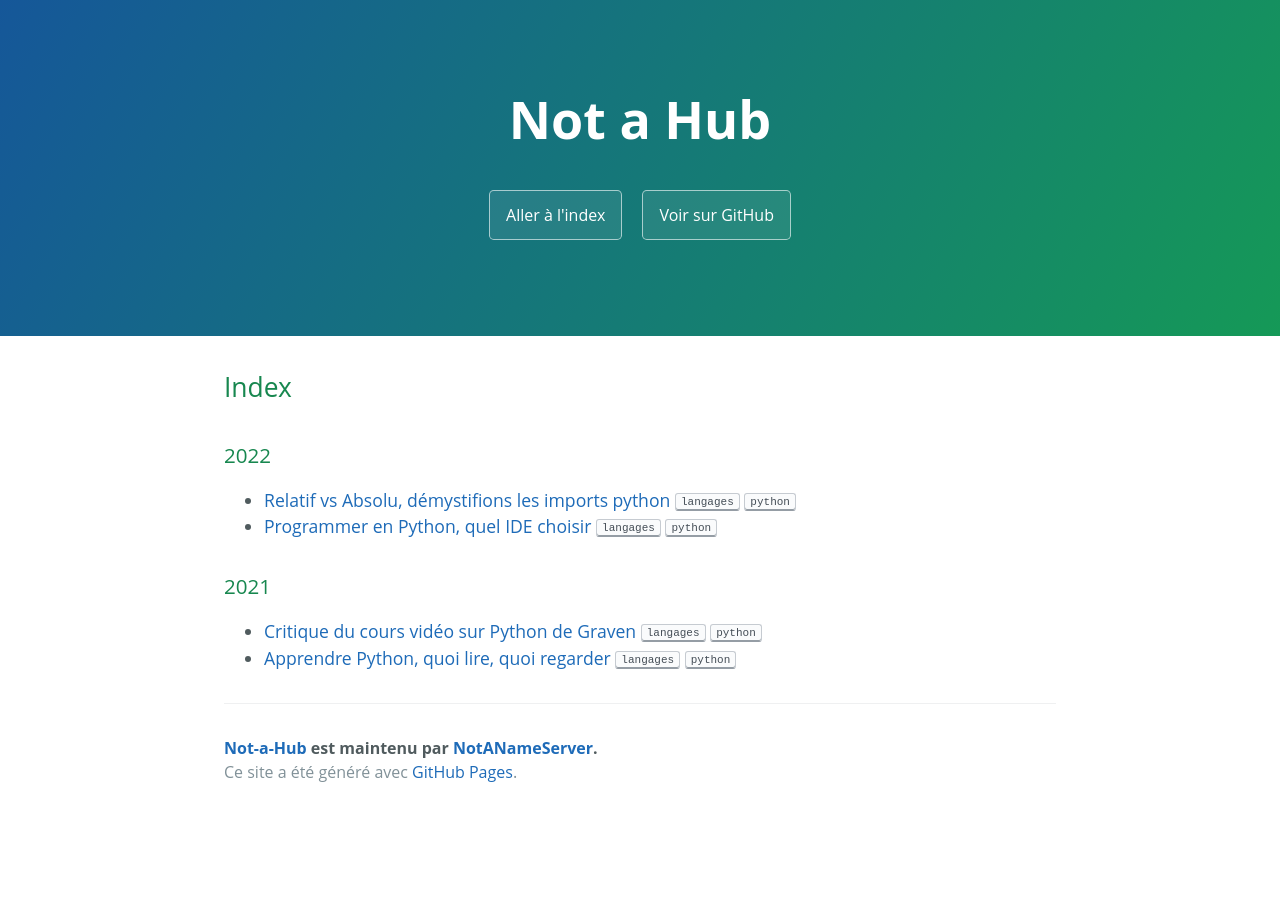
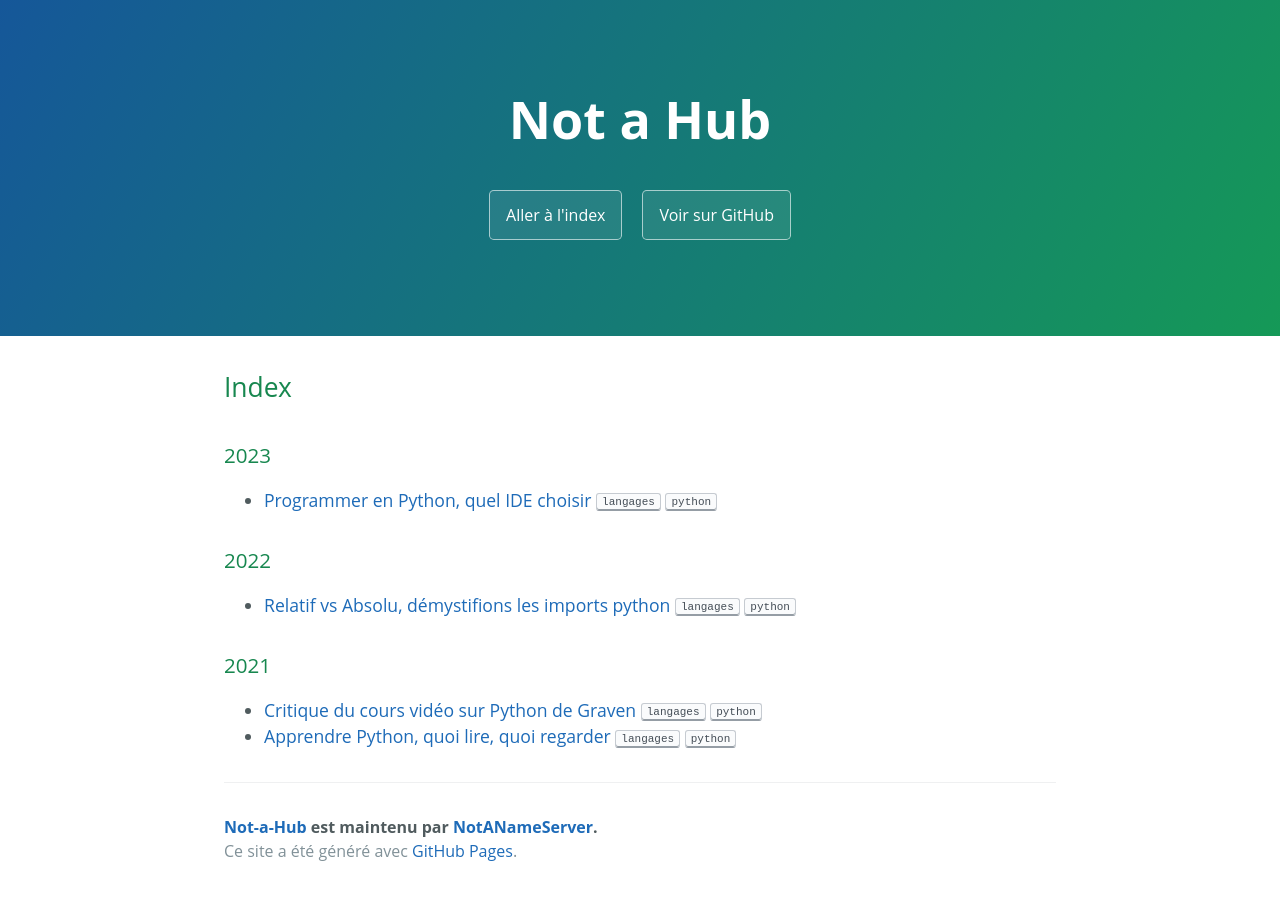
Before and after one commit to NotANameServer/Not-a-Hub, a Jekyll site: the page built from langages/python/index.md, in a window 1280 px wide. Built offline with Jekyll 4.4.1, drawn with Linux system fonts in a browser that asks for light colours; our own code applies the rules of GitHub Pages for plain Markdown files; the repository's description, which GitHub fills in, is left out.

Commit message:
meta(index): link to HTML page instead of MD file
When one access a .md file via one of the index, jekyll makes the
browser download the file instead of rendering the HTML page. Dropping
the extension makes in the generated links makes jekyll render the HTML
page instead which is the desired behavior.

```diff
--- a/langages/python/index.md
+++ b/langages/python/index.md
@@ -1,11 +1,14 @@
 ## Index
+
+### 2023
+
+* [Programmer en Python, quel IDE choisir](/langages/python/programmer-en-python-quel-ide-choisir) [<kbd>langages</kbd>](/langages) [<kbd>python</kbd>](/langages/python)
 
 ### 2022
 
-* [Relatif vs Absolu, démystifions les imports python](/langages/python/relatif-vs-absolu-demystifions-les-imports-python.md) [<kbd>langages</kbd>](/langages) [<kbd>python</kbd>](/langages/python)
-* [Programmer en Python, quel IDE choisir](/langages/python/programmer-en-python-quel-ide-choisir.md) [<kbd>langages</kbd>](/langages) [<kbd>python</kbd>](/langages/python)
+* [Relatif vs Absolu, démystifions les imports python](/langages/python/relatif-vs-absolu-demystifions-les-imports-python) [<kbd>langages</kbd>](/langages) [<kbd>python</kbd>](/langages/python)
 
 ### 2021
 
-* [Critique du cours vidéo sur Python de Graven](/langages/python/critique-du-cours-video-sur-python-de-graven.md) [<kbd>langages</kbd>](/langages) [<kbd>python</kbd>](/langages/python)
-* [Apprendre Python, quoi lire, quoi regarder](/langages/python/apprendre-python-quoi-lire-quoi-regarder.md) [<kbd>langages</kbd>](/langages) [<kbd>python</kbd>](/langages/python)
+* [Critique du cours vidéo sur Python de Graven](/langages/python/critique-du-cours-video-sur-python-de-graven) [<kbd>langages</kbd>](/langages) [<kbd>python</kbd>](/langages/python)
+* [Apprendre Python, quoi lire, quoi regarder](/langages/python/apprendre-python-quoi-lire-quoi-regarder) [<kbd>langages</kbd>](/langages) [<kbd>python</kbd>](/langages/python)
```
Also changed, not shown: game-dev/index.md (+1 -1 lines), index.md (+10 -10 lines), index.py (+5 -2 lines), langages/c/index.md (+1 -1 lines), langages/index.md (+9 -9 lines), langages/scala/index.md (+4 -4 lines).
